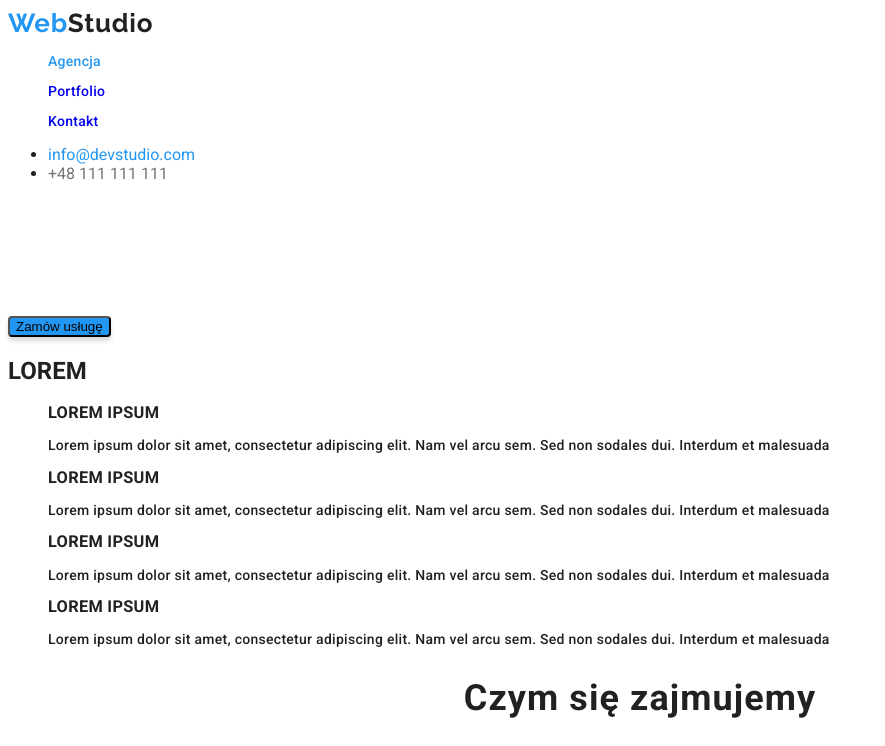
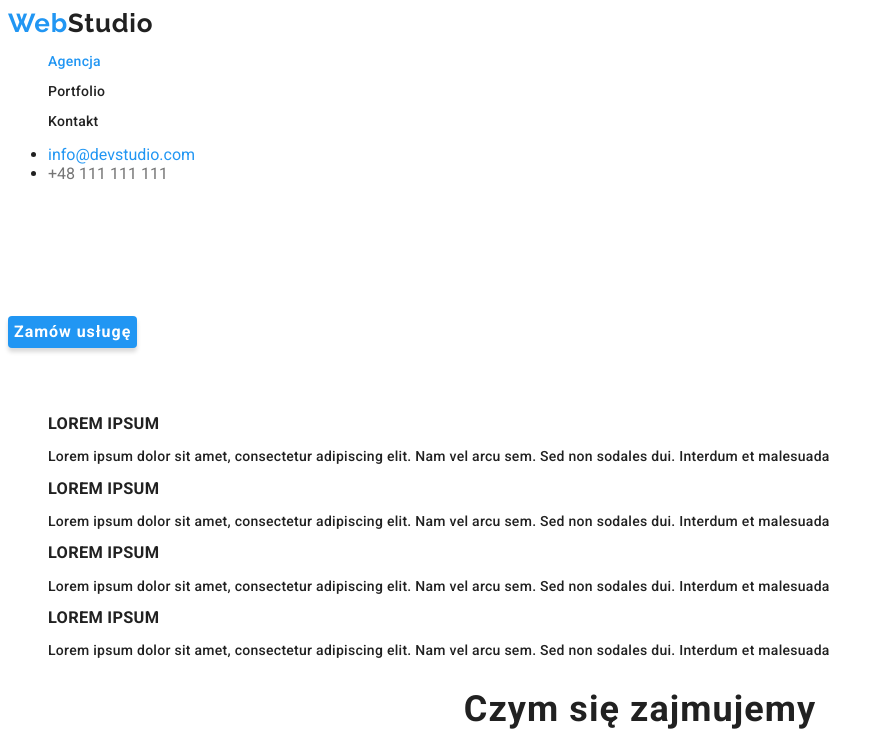
Before and after one commit to PatrykSapieha/goit-markup-hw-02, a plain HTML site: page index.html in a window 1280 px wide. Shown: the top 746 px of the page, without its empty margins (0-885 px from the left). Drawn offline with Linux system fonts and the light colour scheme.

Commit message:
dodano css do index.html

```diff
--- a/css/styles.css
+++ b/css/styles.css
@@ -15,6 +15,9 @@ body {
 .blue {
   color: #2196f3;
 }
+.black {
+  color: #212121;
+}
 .navigation {
   list-style: none;
   font-family: "Roboto";
@@ -23,7 +26,6 @@ body {
   font-size: 14px;
   line-height: 16px;
   letter-spacing: 0.02em;
-  color: #212121;
 }
 .phone {
   color: #757575;
@@ -47,6 +49,17 @@ a {
   background: #2196f3;
   box-shadow: 0px 4px 4px rgba(0, 0, 0, 0.15);
   border-radius: 4px;
+  font-family: "Roboto";
+  font-style: normal;
+  font-weight: 700;
+  font-size: 16px;
+  line-height: 30px;
+  display: flex;
+  align-items: center;
+  text-align: center;
+  letter-spacing: 0.06em;
+  border: black solid 0;
+  color: #ffffff;
 }
 .lorem h3 {
   font-family: "Roboto";
@@ -111,6 +124,7 @@ a {
   color: #ffffff;
 }
 .address {
+  list-style: none;
   font-family: "Roboto";
   font-style: normal;
   font-weight: 400;
@@ -119,4 +133,6 @@ a {
   letter-spacing: 0.03em;
   color: #ffffff;
 }
-.contact{color: rgba(255, 255, 255, 0.6);}
+.contact {
+  color: rgba(255, 255, 255, 0.6);
+}
--- a/index.html
+++ b/index.html
@@ -23,10 +23,10 @@
             <a href="/"><p class="blue">Agencja</p></a>
           </li>
           <li>
-            <a href="./portfolio.html"><p>Portfolio</p></a>
+            <a href="./portfolio.html"><p class="black">Portfolio</p></a>
           </li>
           <li>
-            <a href="/"><p>Kontakt</p></a>
+            <a href="/"><p class="black">Kontakt</p></a>
           </li>
         </ul>
       </nav>
@@ -45,7 +45,7 @@
         <button type="button" class="button">Zamów usługę</button>
       </section>
       <section>
-        <h2>LOREM</h2>
+        <h2 style="opacity: 0">LOREM</h2>
         <ul class="navigation" class="lorem">
           <li>
             <h3>LOREM IPSUM</h3>
```
Also changed, not shown: portfolio.html (+1 -1 lines).
